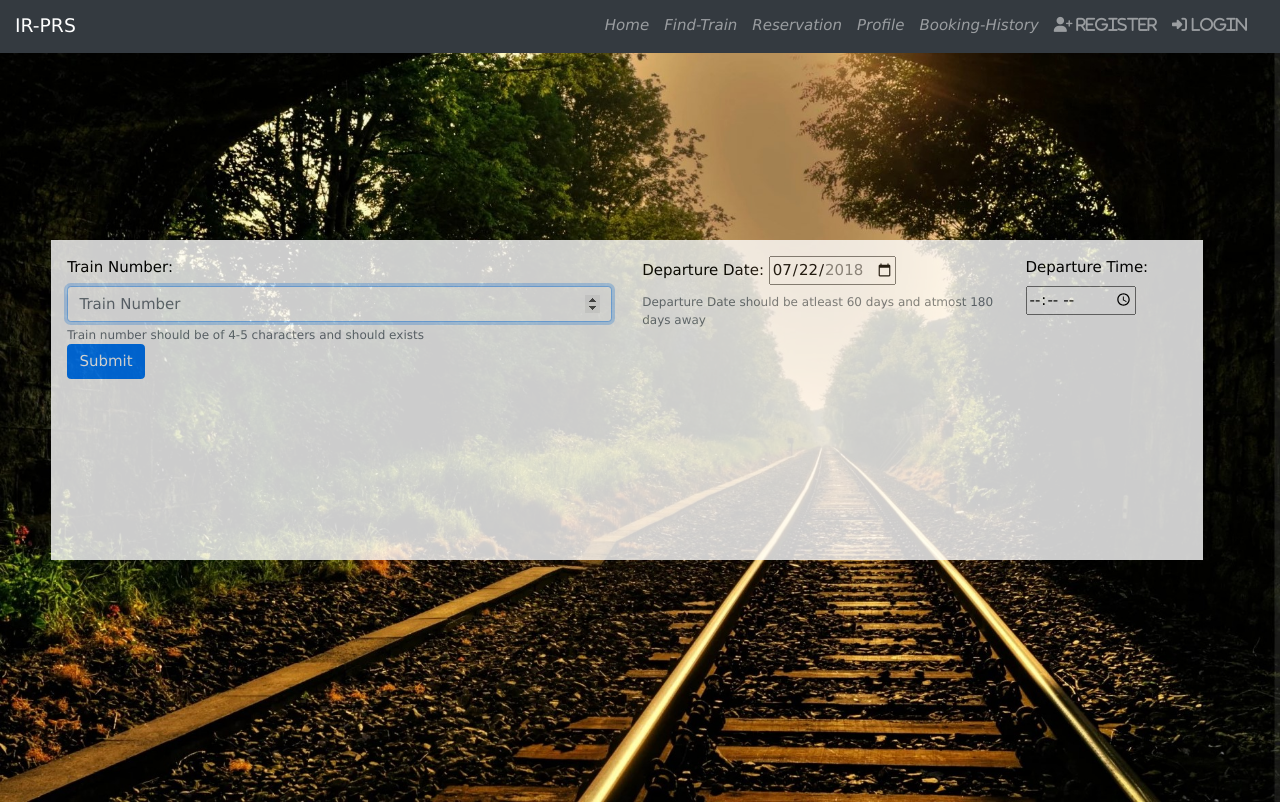
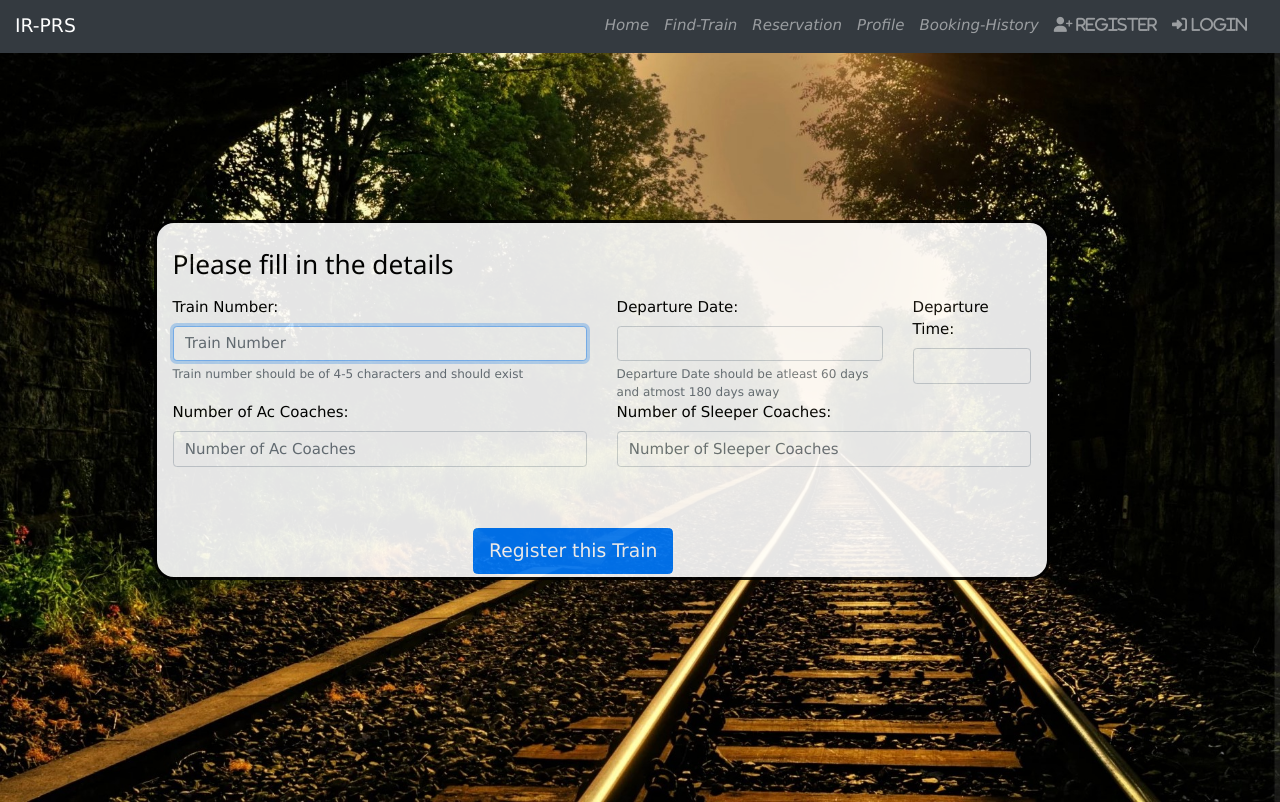
Before and after one commit to MohitSinghal2811/IR-PRS, a Django app: page /release_train in a window 1280 px wide. Run offline with Django 3.2, Linux system fonts and the light colour scheme; some libraries are stand-ins or nearby versions.

Commit message:
release_train form done

```diff
--- a/IR_PRS/settings.py
+++ b/IR_PRS/settings.py
@@ -39,6 +39,7 @@ INSTALLED_APPS = [
     'django.contrib.messages',
     'django.contrib.staticfiles',
     'widget_tweaks',
+    'django.forms',
 ]
 
 MIDDLEWARE = [
--- a/rail/forms.py
+++ b/rail/forms.py
@@ -1,7 +1,7 @@
 from django import forms
 from .validators import isTrainNumberUnique, isCreditCardNumberUnique, isEmailUnique, isUserNameUnique, isDepartureDateValid, trainExists
 import django.contrib.admin.widgets as widgets
-from .my_widgets import MyDateWidget, MyTimeWidget
+from .my_widgets import MyDateWidget, MyTimeWidget, MyTestWidget
 
 
 
@@ -48,9 +48,9 @@ class RegisterForm(forms.Form):
     age = forms.IntegerField(min_value=16, max_value=200, widget = forms.NumberInput(attrs={'placeholder' :"Age",  'required': True}), label = "Age")
 
 class ReleasedTrainForm(forms.Form):
-    trainNumber = forms.IntegerField(help_text= "Train number should be of 4-5 characters and should exists", widget = forms.NumberInput(attrs={'placeholder' :"Train Number",  'required': True , 'autofocus' : True , 'class' : "form-control"}), max_value=99999, min_value=1000, validators = [trainExists, ], label = 'Train Number')
-    departureDate = forms.DateField(label = "Departure Date", widget = MyDateWidget(attrs={'required' : True}), help_text = "Departure Date should be atleast 60 days and atmost 180 days away", validators = [isDepartureDateValid, ])
-    departureTime = forms.TimeField(label = "Departure Time", widget = MyTimeWidget(attrs={'required' : True}))
+    trainNumber = forms.IntegerField(help_text= "Train number should be of 4-5 characters and should exist", widget = forms.TextInput(attrs={'placeholder' :"Train Number",  'required': True , 'autofocus' : True , 'class' : "form-control"}), max_value=99999, min_value=1000, validators = [trainExists, ], label = 'Train Number')
+    departureDate = forms.DateField(label = "Departure Date", widget = forms.DateInput(attrs={'required' : True}), help_text = "Departure Date should be atleast 60 days and atmost 180 days away", validators = [isDepartureDateValid, ])
+    departureTime = forms.TimeField(label = "Departure Time", widget = forms.TimeInput(attrs={'required' : True}))
     AcCoachNo = forms.IntegerField(min_value=0, max_value=20, widget = forms.NumberInput(attrs={'placeholder' :"Number of Ac Coaches",'class' : "form-control",  'required': True}), label = "Number of Ac Coaches")
     SlCoachNo = forms.IntegerField(min_value=0, max_value=20, widget = forms.NumberInput(attrs={'placeholder' :"Number of Sleeper Coaches", 'class' : "form-control",  'required': True}), label = "Number of Sleeper Coaches")
     # departurDate = forms.DateTimeField(input_formats=['%d/%m/%Y %H:%M'], widget=forms.DateTimeInput(attrs={'class': 'form-control datetimepicker-input','data-target': '#datetimepicker1'}))
--- a/rail/my_widgets.py
+++ b/rail/my_widgets.py
@@ -31,3 +31,18 @@ class MyTimeWidget(forms.Widget):
         context = self.get_context(name, value, attrs)
         template = loader.get_template(self.template_name).render(context)
         return mark_safe(template)
+
+
+class MyTestWidget(forms.Widget):
+    template_name = 'widgets/test_field.html'
+
+    def get_context(self, name, value, attrs=None):
+        return {'widget': {
+            'name': name,
+            'value': value,
+        }}
+
+    def render(self, name, value, attrs=None, renderer = None):
+        context = self.get_context(name, value, attrs)
+        template = loader.get_template(self.template_name).render(context)
+        return mark_safe(template)
--- a/rail/templates/rail/release_train.html
+++ b/rail/templates/rail/release_train.html
@@ -6,11 +6,11 @@
 {% block body %}
 
 
-<div class="w3-display-left" style="width:90vw ;margin-left:4vw; opacity:0.8;">
-        <div class="w3-container w3-white w3-padding-16"  style="height: 40vh; overflow-y: scroll;">
+<div class="w3-display-left" style="width:70vw ;margin-left:12vw; opacity:0.9; ">
+        <div class="w3-container w3-white w3-padding-16"  style="height: 45vh; border-width: 50px; border: solid black; border-radius: 20px;">
             <form method="post" novalidate autocomplete="off">
             {% csrf_token %}
-
+            <h1 class="h3 mb-3 font-weight-normal">Please fill in the details</h1>
             {% if form.non_field_errors %}
                 <div class="alert alert-danger" role="alert">
                 {% for error in form.non_field_errors %}
@@ -84,8 +84,52 @@
                     {% endif %}
                 </div>
             </div>
+            <div class = "row">
+                <div class = "col-md-6">
+                    {{ form.AcCoachNo.label_tag }}
+                    {% if form.is_bound %}
+                        {% if form.AcCoachNo.errors %}
+                            {% render_field form.AcCoachNo class="form-control is-invalid" %}
+                            {% for error in form.AcCoachNo.errors %}
+                                <div class="invalid-feedback ">
+                                {{ error }}
+                                </div>
+                            {% endfor %}
+                        {% else %}
+                            {% render_field form.AcCoachNo class="form-control is-valid" %}
+                        {% endif %}
+                    {% else %}
+                        {% render_field form.AcCoachNo class="form-control" %}
+                    {% endif %}
 
-            <button type="submit" class="btn btn-primary">Submit</button>
+                    {% if form.AcCoachNo.help_text %}
+                        <small class="form-text text-muted">{{ form.AcCoachNo.help_text }}</small>
+                    {% endif %}
+                </div>
+                <div class = "col-md-6">
+                    {{ form.SlCoachNo.label_tag }}
+                    {% if form.is_bound %}
+                        {% if form.SlCoachNo.errors %}
+                            {% render_field form.SlCoachNo class="form-control is-invalid" %}
+                            {% for error in form.SlCoachNo.errors %}
+                                <div class="invalid-feedback ">
+                                {{ error }}
+                                </div>
+                            {% endfor %}
+                        {% else %}
+                            {% render_field form.SlCoachNo class="form-control is-valid" %}
+                        {% endif %}
+                    {% else %}
+                        {% render_field form.SlCoachNo class="form-control" %}
+                    {% endif %}
+
+                    {% if form.SlCoachNo.help_text %}
+                        <small class="form-text text-muted">{{ form.SlCoachNo.help_text }}</small>
+                    {% endif %}
+                </div>
+            </div>
+            <button type="submit" class="btn btn-lg btn-primary " style = "position: absolute; right:42%; bottom:0.5vw">Register this Train</button>
+            {% comment %} <button type="submit" class="btn btn-primary">Submit</button> {% endcomment %}
             </form>
         </div>
     </div>
--- a/rail/templates/widgets/date_field.html
+++ b/rail/templates/widgets/date_field.html
@@ -1 +1 @@
-<input type="date" value="2018-07-22" min="2018-01-01" max="2018-12-31" id="id-{{ widget.name }}" name="{{ widget.name }}"/>
+<input type="date"  id="{{ widget.name }}" name="{{ widget.name }}" {% if widget.value != None %} value="{{ widget.value|stringformat:'s' }}"{% endif %}{% include "django/forms/widgets/attrs.html" %}/>
--- /dev/null
+++ b/rail/templates/widgets/test_field.html
@@ -0,0 +1 @@
+<input type="text"  id="{{ widget.name }}" name="{{ widget.name }}  {% if widget.value != None %} value="{{ widget.value|stringformat:'s' }}"{% endif %}{% include "django/forms/widgets/attrs.html" %} />
--- a/rail/templates/widgets/time_field.html
+++ b/rail/templates/widgets/time_field.html
@@ -1 +1 @@
-<input type="time"/>
+<input type="time" id="{{ widget.name }}" name="{{ widget.name }}"/>
```
Also changed, not shown: db.sqlite3.
